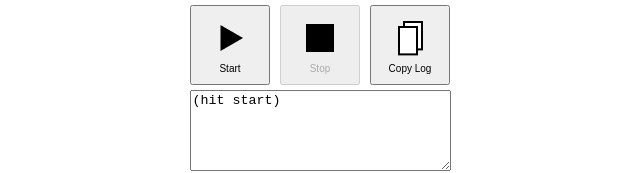
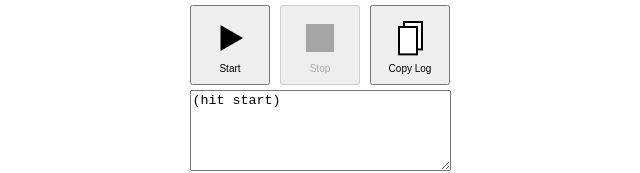
Before and after one commit to joe-trellick/timestamp-stopwatch-react, a React (Create React App) app: page / in a window 1280 px wide. Shown: the top 173 px of the page, without its empty margins (320-960 px from the left). Built offline with nearby package versions, Linux system fonts and the light colour scheme.

Commit message:
Gray out stop icon when button disabled

```diff
--- a/src/Stopwatch.css
+++ b/src/Stopwatch.css
@@ -11,6 +11,10 @@
 #buttons .label {
     display: block;
     font-size: 10px;
+}
+
+#buttons button:disabled img {
+    opacity: 0.3;
 }
 
 .log {
```
